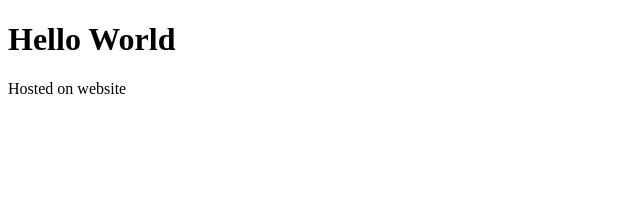
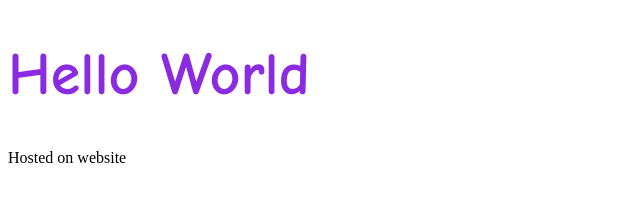
Before and after one commit to ChaseQ9/ChaseQ9.github.io, a plain HTML site: page index.html in a window 1280 px wide. Shown: the whole page, without its empty margins (0-640 px from the left). Drawn offline with Linux system fonts and the light colour scheme.

Commit message:
addition of design.css

```diff
--- /dev/null
+++ b/design.css
@@ -0,0 +1,6 @@
+
+h1{
+    font-family: "Comic Sans MS";
+    color:blueviolet;
+    font-size: 60px;
+}
--- a/index.html
+++ b/index.html
@@ -1,5 +1,6 @@
 <!DOCTYPE HTML>
 <html>
+<link rel="StyleSheet" href="design.css">
     <h1>
         Hello World
     </h1>
```
